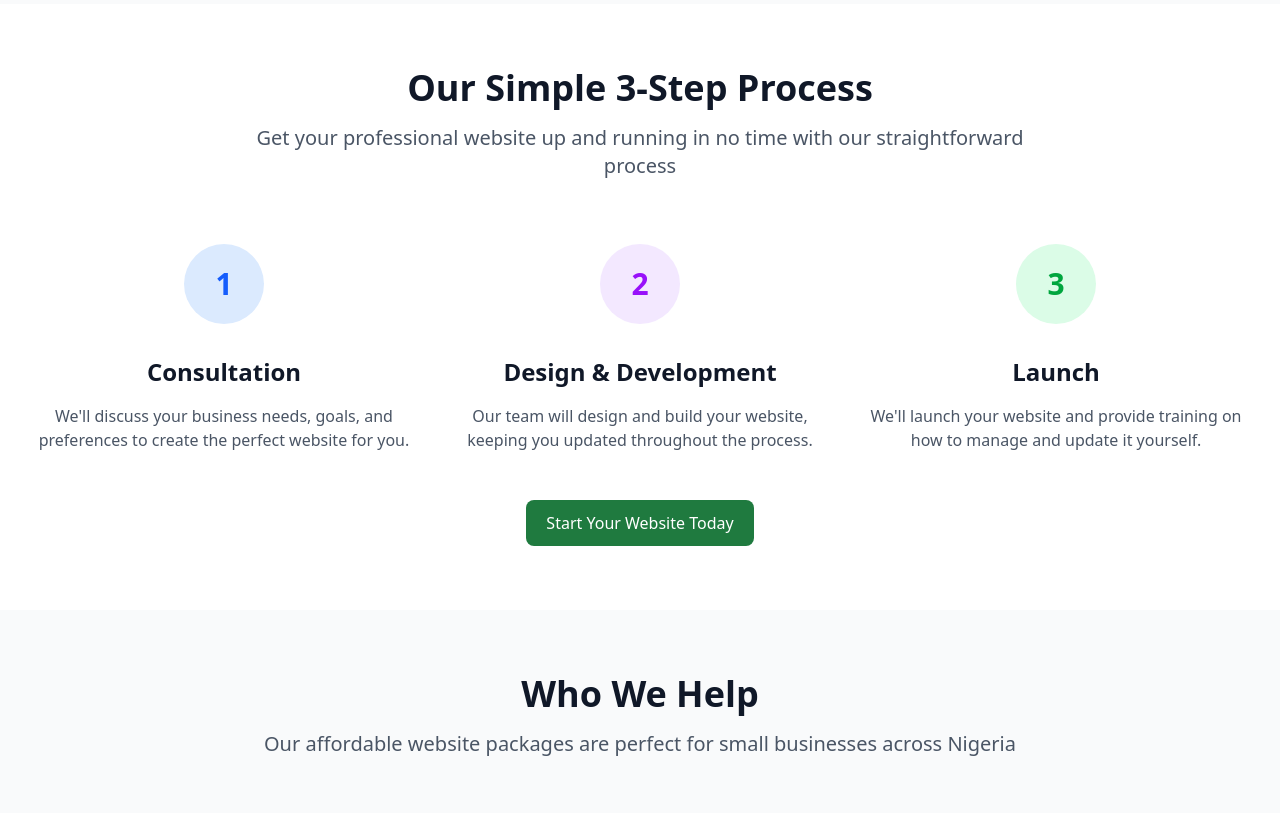
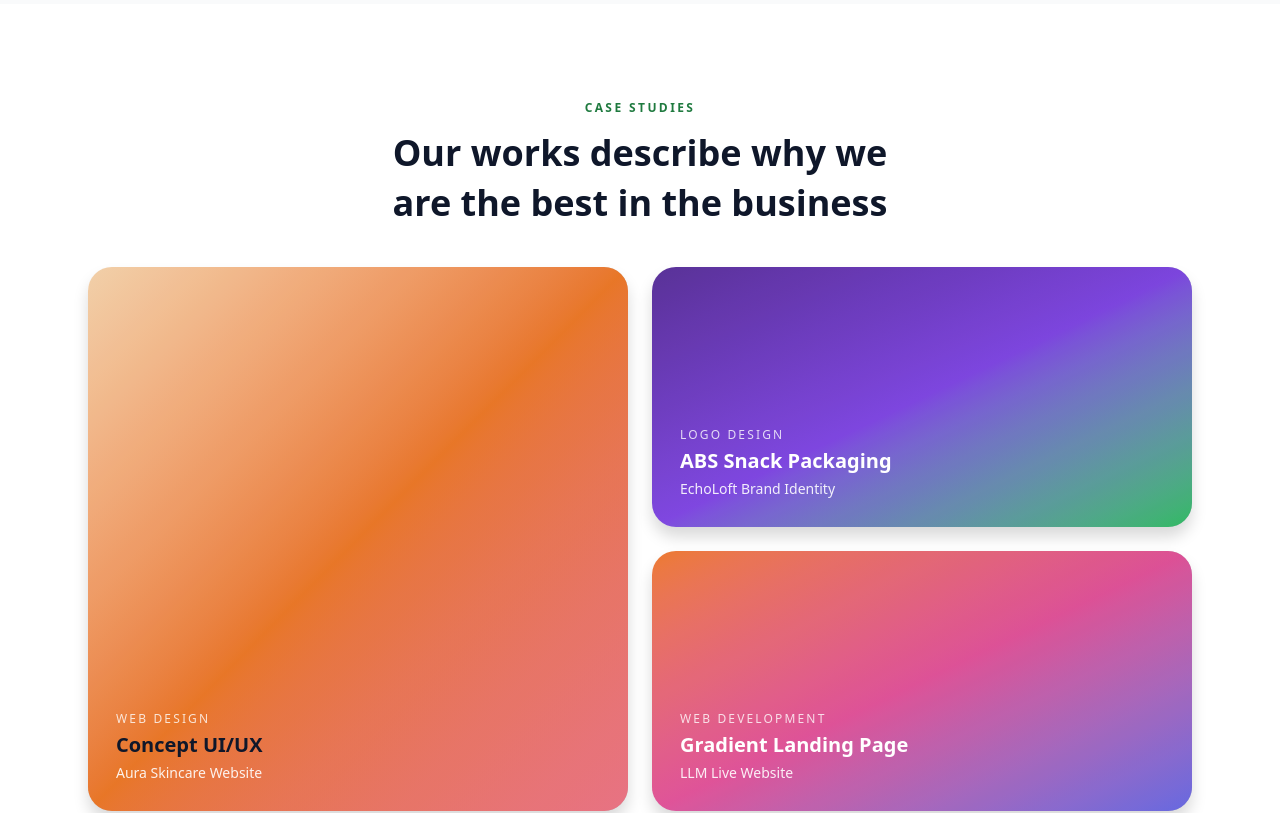
Before and after one commit to LottaCodr/Echoloft-Landing-Page, a React (Vite) app: page / in a window 1280 px wide. Shown: the part 3020-3833 px from the top of the page. Built offline with nearby package versions, Linux system fonts and the light colour scheme.

Commit message:
Add Portfolio component to showcase case studies and update Hero button for smooth scrolling

```diff
--- a/src/App.jsx
+++ b/src/App.jsx
@@ -37,6 +37,7 @@ export default function App() {
       <Hero onOpenBooking={openBooking} />
       <WhatIsIncluded />
       <Benefits/>
+      <Portfolio />
       <HowItWorks onOpenBooking={openBooking} />
       <WhoWeHelp />
       <FAQ />
@@ -50,7 +51,6 @@ export default function App() {
       <About />
       <MissionVision />
       <Features />
-      <Portfolio />
       <Team />
       <Pricing /> */}
     </div>
--- a/src/components/Hero.tsx
+++ b/src/components/Hero.tsx
@@ -63,6 +63,13 @@ export default function Hero({ onOpenBooking }: HeroProps) {
                 onMouseOut={e => {
                   e.currentTarget.style.backgroundColor = "transparent";
                   e.currentTarget.style.color = "var(--color-primary)";
+                }}
+                onClick={() => {
+                  if (typeof window === "undefined") return
+                  const el = document.querySelector("#portfolio")
+                  if (el) {
+                    (el as HTMLElement).scrollIntoView({ behavior: "smooth" })
+                  }
                 }}
               >
                 See Examples
--- a/src/components/Portfolio.tsx
+++ b/src/components/Portfolio.tsx
@@ -1,21 +1,123 @@
 import React from "react"
 
+type CaseStudy = {
+  id: string
+  title: string
+  label: string
+  tag: string
+  gradient: string
+  accentText: string
+  layoutClass: string
+}
+
+const CASE_STUDIES: CaseStudy[] = [
+  {
+    id: "aura-skin",
+    title: "Aura Skincare Website",
+    label: "Web Design",
+    tag: "Concept UI/UX",
+    gradient: "from-[#fed7aa] via-[#f97316] to-[#fb7185]",
+    accentText: "text-[#0f172a]",
+    layoutClass: "md:row-span-2",
+  },
+  {
+    id: "abs-snacks",
+    title: "EchoLoft Brand Identity",
+    label: "Logo Design",
+    tag: "ABS Snack Packaging",
+    gradient: "from-[#4c1d95] via-[#7c3aed] to-[#22c55e]",
+    accentText: "text-white",
+    layoutClass: "",
+  },
+  {
+    id: "llm-live",
+    title: "LLM Live Website",
+    label: "Web Development",
+    tag: "Gradient Landing Page",
+    gradient: "from-[#f97316] via-[#ec4899] to-[#6366f1]",
+    accentText: "text-white",
+    layoutClass: "",
+  },
+  {
+    id: "noble-org",
+    title: "Noble Org Website",
+    label: "Web Development",
+    tag: "Magazine Mockup",
+    gradient: "from-[#22c55e] via-[#06b6d4] to-[#facc15]",
+    accentText: "text-[#0f172a]",
+    layoutClass: "",
+  },
+]
 
 export default function Portfolio() {
   return (
-    <section id="portfolio" className="py-24 bg-background">
+    <section
+      id="portfolio"
+      className="py-24"
+      style={{ background: "var(--color-background)" }}
+    >
       <div className="max-w-6xl mx-auto px-6">
-        <h2 className="text-3xl font-bold text-text text-center mb-12">
-          Our Works
+        <p
+          className="text-xs font-semibold tracking-[0.2em] text-center mb-3 uppercase"
+          style={{ color: "var(--color-primary)" }}
+        >
+          Case Studies
+        </p>
+        <h2
+          className="text-3xl md:text-4xl font-bold text-center leading-snug mb-10"
+          style={{ color: "var(--color-text)" }}
+        >
+          Our works describe why we
+          <br className="hidden sm:block" /> are the best in the business
         </h2>
 
-        <div className="grid md:grid-cols-3 gap-6">
-          {[1,2,3].map(i => (
-            <div
-              key={i}
-              className="h-48 bg-border rounded-lg shadow-sm"
-            />
+        <div className="grid gap-6 md:grid-cols-2 auto-rows-[220px] md:auto-rows-[260px]">
+          {CASE_STUDIES.map((item) => (
+            <article
+              key={item.id}
+              className={`relative overflow-hidden rounded-3xl shadow-lg group ${item.layoutClass}`}
+              style={{
+                backgroundImage: `linear-gradient(135deg, rgba(15,23,42,0.12), rgba(15,23,42,0.25))`,
+              }}
+            >
+              {/* Image / artwork placeholder */}
+              <div
+                className="absolute inset-0"
+                style={{
+                  backgroundImage: `linear-gradient(135deg, var(--color-background) 0%, rgba(15,23,42,0.02) 20%), linear-gradient(135deg, var(--color-background) 0%, rgba(15,23,42,0.02) 40%), linear-gradient(135deg, var(--color-background) 0%, rgba(15,23,42,0.02) 60%)`,
+                }}
+              />
+              <div
+                className={`absolute inset-0 bg-gradient-to-br ${item.gradient} opacity-90 group-hover:opacity-100 transition-opacity duration-500`}
+              />
+
+              {/* Subtle glass overlay for content area */}
+              <div className="absolute inset-0 bg-black/5 mix-blend-multiply" />
+
+              {/* Content */}
+              <div className="relative h-full flex flex-col justify-between p-6 md:p-7">
+                <div className="flex-1" />
+
+                <div className="space-y-1">
+                  <p className="text-xs font-medium uppercase tracking-[0.18em] text-white/80">
+                    {item.label}
+                  </p>
+                  <h3
+                    className={`text-lg md:text-xl font-semibold ${item.accentText}`}
+                  >
+                    {item.tag}
+                  </h3>
+                  <p className="text-sm font-medium text-white/90">
+                    {item.title}
+                  </p>
+                </div>
+              </div>
+            </article>
           ))}
+        </div>
+
+        <div className="mt-10 flex justify-center">
+
         </div>
       </div>
     </section>
```
